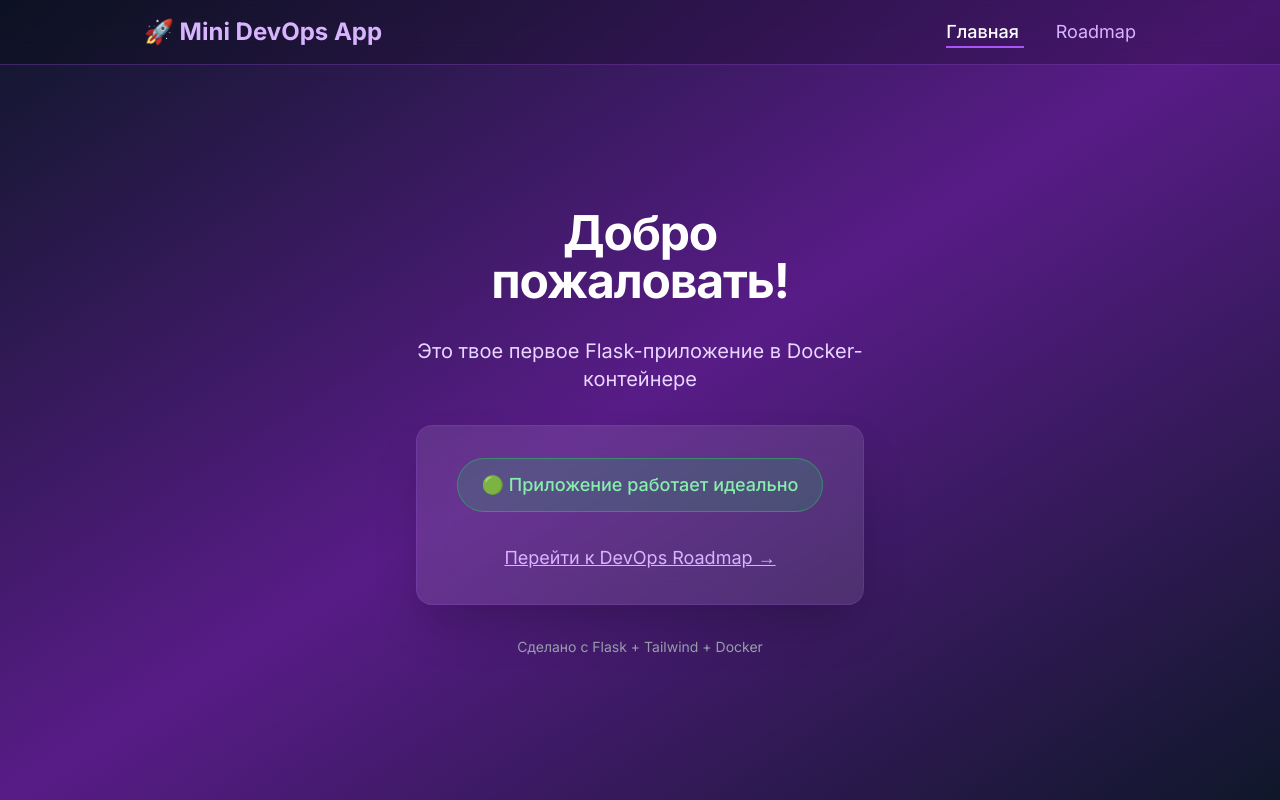
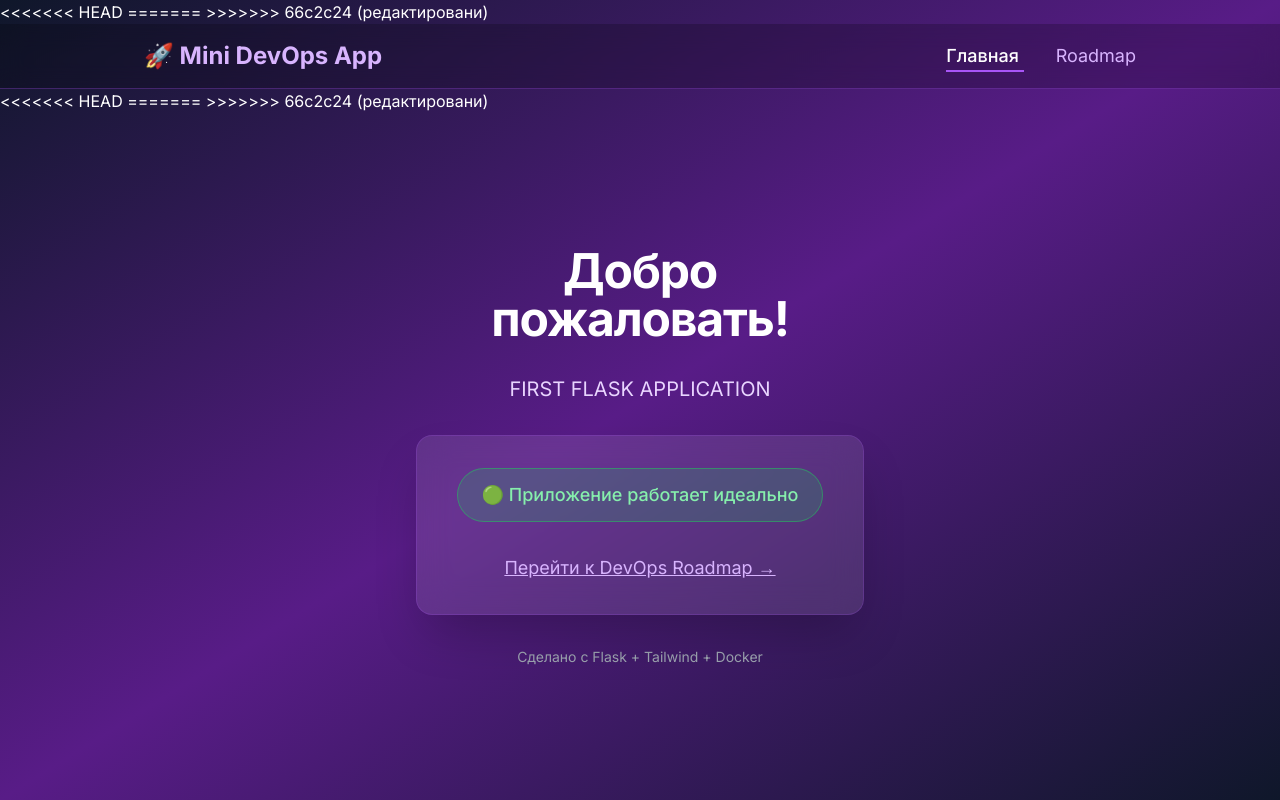
Before and after one commit to enqumi/mini-devops, a Flask app: page / in a window 1280 px wide. Run offline with Flask 3, Linux system fonts and the light colour scheme; some libraries are stand-ins or nearby versions.

Commit message:
редактировани

```diff
--- a/app.py
+++ b/app.py
@@ -6,6 +6,10 @@ app = Flask(__name__)
 def home():
     return render_template('index.html')
 
+@app.route('/roadmap')
+def roadmap():
+    return render_template('roadmap.html')
+
 @app.route('/health')
 def health():
     return "OK", 200
--- a/templates/index.html
+++ b/templates/index.html
@@ -19,7 +19,11 @@
 <body class="h-full bg-gradient-to-br from-slate-900 via-purple-900 to-slate-900 text-white">
     <div class="min-h-full flex flex-col">
 
+<<<<<<< HEAD
 
+=======
+
+>>>>>>> 66c2c24 (редактировани)
         <nav class="bg-black/20 backdrop-blur-md border-b border-purple-500/30">
             <div class="max-w-5xl mx-auto px-4 py-4 flex justify-between items-center">
                 <a href="/" class="text-2xl font-bold text-purple-300 hover:text-white transition">
@@ -36,14 +40,18 @@
             </div>
         </nav>
 
+<<<<<<< HEAD
 
+=======
+
+>>>>>>> 66c2c24 (редактировани)
         <div class="flex-1 flex items-center justify-center py-12 px-4 sm:px-6 lg:px-8">
             <div class="max-w-md w-full space-y-8 text-center">
                 <h1 class="text-5xl font-bold tracking-tight">
                     Добро пожаловать!
                 </h1>
                 <p class="mt-4 text-xl text-purple-200">
-                    Это твое первое Flask-приложение в Docker-контейнере
+                    FIRST FLASK APPLICATION
                 </p>
                 <div class="mt-8 bg-white/10 backdrop-blur-lg rounded-2xl shadow-2xl p-8 border border-purple-500/20">
                     <span class="inline-flex items-center px-6 py-3 rounded-full text-lg font-medium bg-green-500/20 text-green-300 border border-green-500/50">
```
